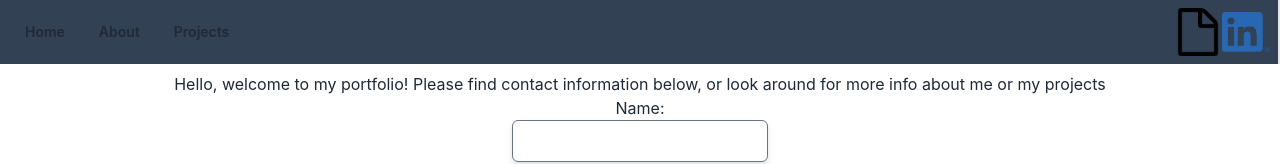
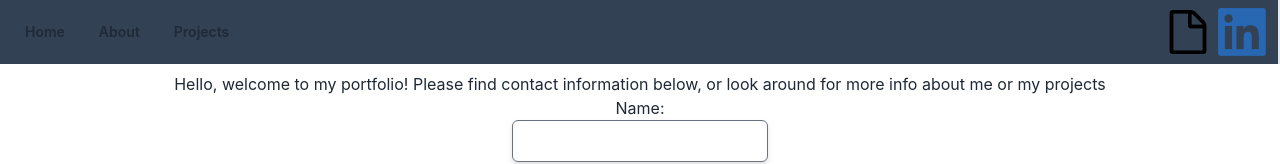
Before and after one commit to Echoesong/my-portfolio, a React (Create React App) app: page / in a window 1280 px wide. Shown: the top 164 px of the page. Built offline with nearby package versions, Linux system fonts and the light colour scheme; no server answers.

Commit message:
style resume and linkedin icons

```diff
--- a/src/components/Header.js
+++ b/src/components/Header.js
@@ -15,8 +15,8 @@ function Header(props) {
             <div className="btn btn-ghost normal-case txt-xl">Projects</div>
           </Link>
         </div>
-    <div className='flex justify-end'>
-    <a href="/resume.pdf" download className="h-12 w-12">
+        <div className="flex justify-end">
+          <a href="/resume.pdf" download className="h-11 w-11 mx-1 bg-transparent hover:border-b-2 hover:border-slate-400 transition duration-200">
             <img
               src="/resumeIcon.png"
               alt="resume icon"
@@ -27,19 +27,17 @@ function Header(props) {
             href="https://www.linkedin.com/in/joseph-felker/"
             target="_blank"
             rel="noopener noreferrer"
-  className="h-12 w-12"
+            className="h-12 w-12 mx-1 bg-transparent hover:border-b-2 hover:border-slate-400 transition duration-200"
           >
             <img
-    src="/linkedinIcon.png"
+              src="/linkedin-icon.png"
               alt="LinkedIn Logo"
               className="h-full w-full object-contain"
             />
           </a>
-
         </div>
       </div>
     </header>
-
   );
 }
 
--- a/tailwind.config.js
+++ b/tailwind.config.js
@@ -7,4 +7,10 @@ module.exports = {
     require('@tailwindcss/forms'),
     require('daisyui')
   ],
+  variants: {
+    extend: {
+      display: ['group-hover'],
+      borderWidth: ['hover', 'focus']
+    }
+  }
 }
```
Also changed, not shown: public/linkedin-icon.png (added), public/linkedin-logo.png (added). Lines whose indentation alone changed are shown as unchanged.
